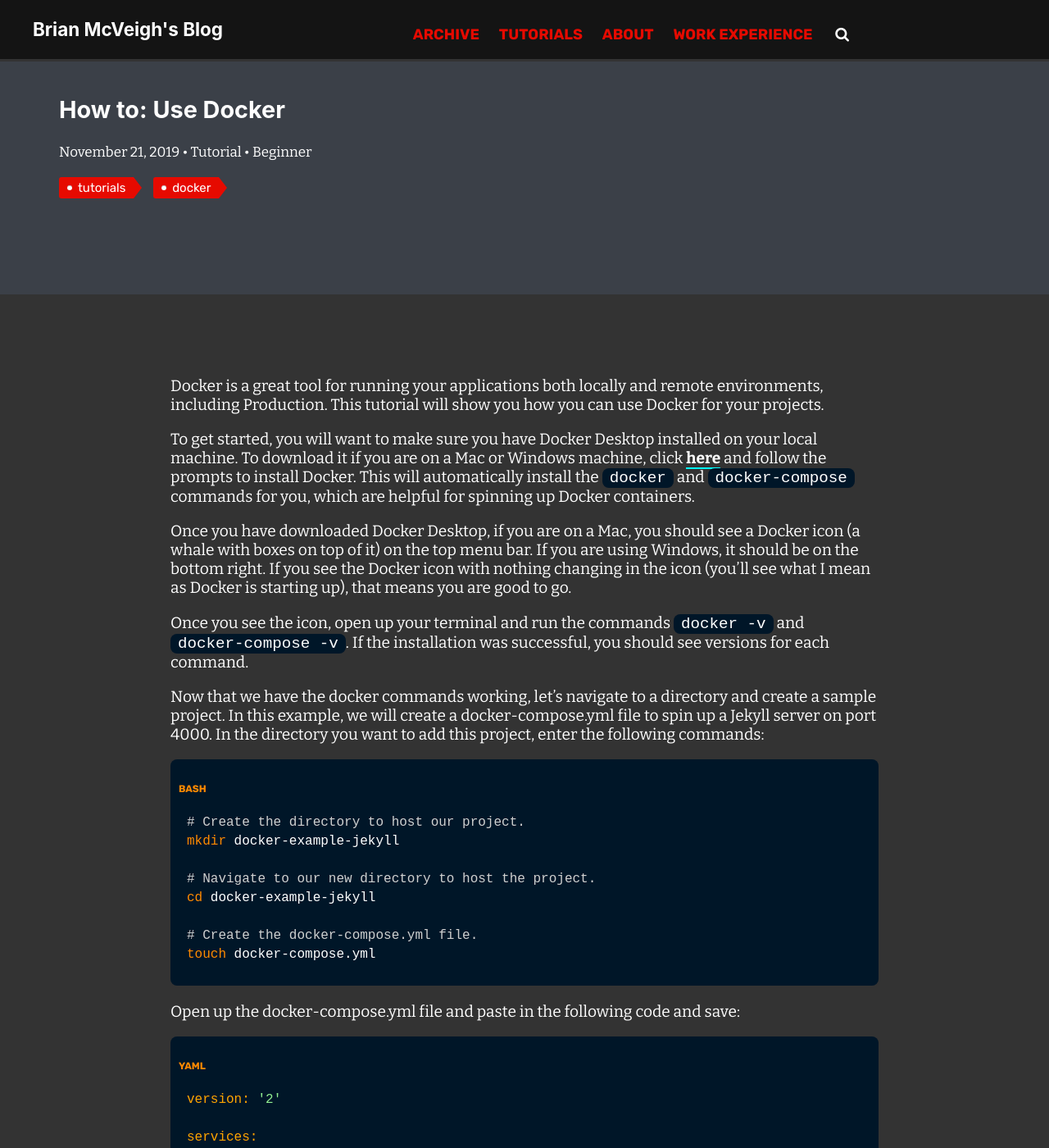
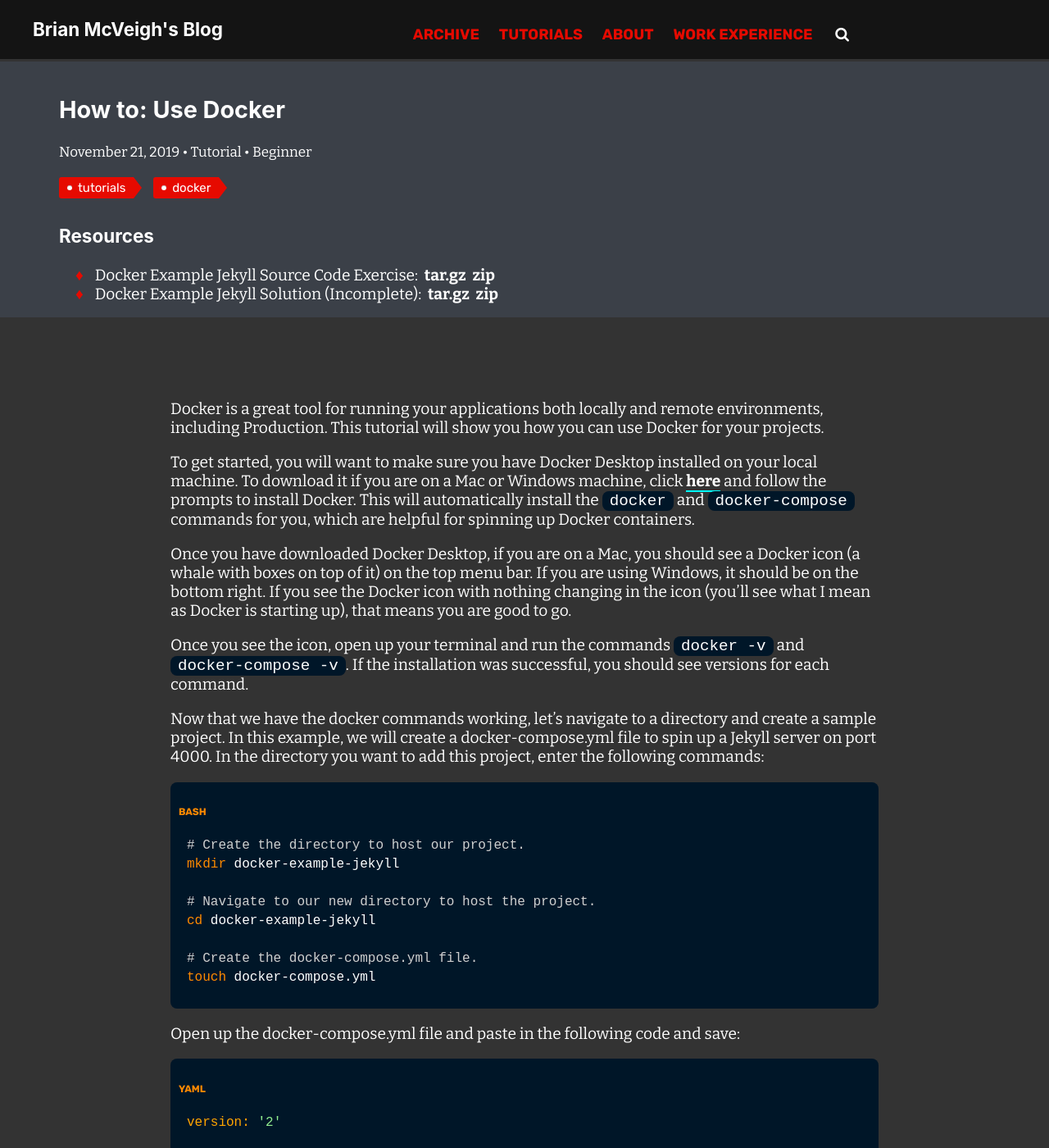
Before and after one commit to bmcveigh/bmcveigh.github.io, a Jekyll site: the page built from _posts/2019-11-21-how-to-use-docker.markdown, in a window 1280 px wide and 1400 px high. Shown: the whole window at 82% size. Built offline with Jekyll 4.4.1, drawn with Linux system fonts in a browser that asks for light colours; some of the changed text lies outside the part shown.

Commit message:
Added resources for docker tutorial

```diff
--- a/_layouts/tutorial.html
+++ b/_layouts/tutorial.html
@@ -24,6 +24,28 @@
                     </ul>
                 </div>
             {% endif %}
+            {% if page.resources %}
+                <div class="resources">
+                    <h3>Resources</h3>
+                    {% for resource in page.resources %}
+                        <div class="resource">
+                            <span class="title">
+                                {{ resource.title }}:
+                            </span>
+                            {% if resource.files %}
+                                <ul class="files">
+                                    {% for resource in resource.files %}
+                                        <li class="file">
+                                            <a href="{{ resource.url }}">{{ resource.file_type }}</a>
+                                        </li>
+                                    {% endfor %}
+                                </ul>
+                            {% endif %}
+                        </div>
+
+                    {% endfor %}
+                </div>
+            {% endif %}
         </div>
 
         <div id="content">
--- a/_posts/2019-11-21-how-to-use-docker.markdown
+++ b/_posts/2019-11-21-how-to-use-docker.markdown
@@ -4,6 +4,19 @@ title:  "How to: Use Docker"
 date:   2019-11-21 09:53:59 -0500
 categories: tutorials docker
 difficulty: Beginner
+resources:
+  - title: Docker Example Jekyll Source Code Exercise
+    files:
+        - url: /assets/files/docker-example-jekyll/docker-example-jekyll-start.tar.gz
+          file_type: tar.gz
+        - url: /assets/files/docker-example-jekyll/docker-example-jekyll-start.zip
+          file_type: zip
+  - title: Docker Example Jekyll Solution (Incomplete)
+    files:
+        - url: #
+          file_type: tar.gz
+        - url: #
+          file_type: zip
 ---
 Docker is a great tool for running your applications both locally and remote environments, including
 Production. This tutorial will show you how you can use Docker for your
@@ -54,3 +67,7 @@ services:
 
 Now that you have content in the docker-compose.yml file, it's time to attempt to spin
 up the containers listed in that file. To do this, run the command `docker-compose up`.
+
+The Docker containers should be running now. To verify this, open a new tab in your terminal
+and enter `docker ps`. This will show all of your running Docker containers. Assuming your container
+is running, you will see at least one container running.
--- /dev/null
+++ b/_sass/components/resource/resource.scss
@@ -0,0 +1,31 @@
+//
+// Resource styling for tutorials. These are files.
+//
+
+.resources {
+
+    .resource {
+        margin-left: 20px;
+
+        &::before {
+            content: "\2666";
+            color: $color-red;
+            margin-right: 10px;
+        }
+
+        ul.files {
+            display: inline;
+            padding-inline-start: 0;
+
+            > li.file {
+                display: inline;
+
+                &::before {
+                    content: '';
+                }
+            }
+        }
+
+    }
+
+}
--- a/_sass/index.scss
+++ b/_sass/index.scss
@@ -3,6 +3,7 @@
 @import "abstractions/font/font";
 @import "abstractions/container/container";
 @import "components/header/header";
+@import "components/resource/resource";
 @import "components/footer/footer";
 @import "components/post/post";
 @import "components/post/post_navigation";
```
Also changed, not shown: 2 other files.
